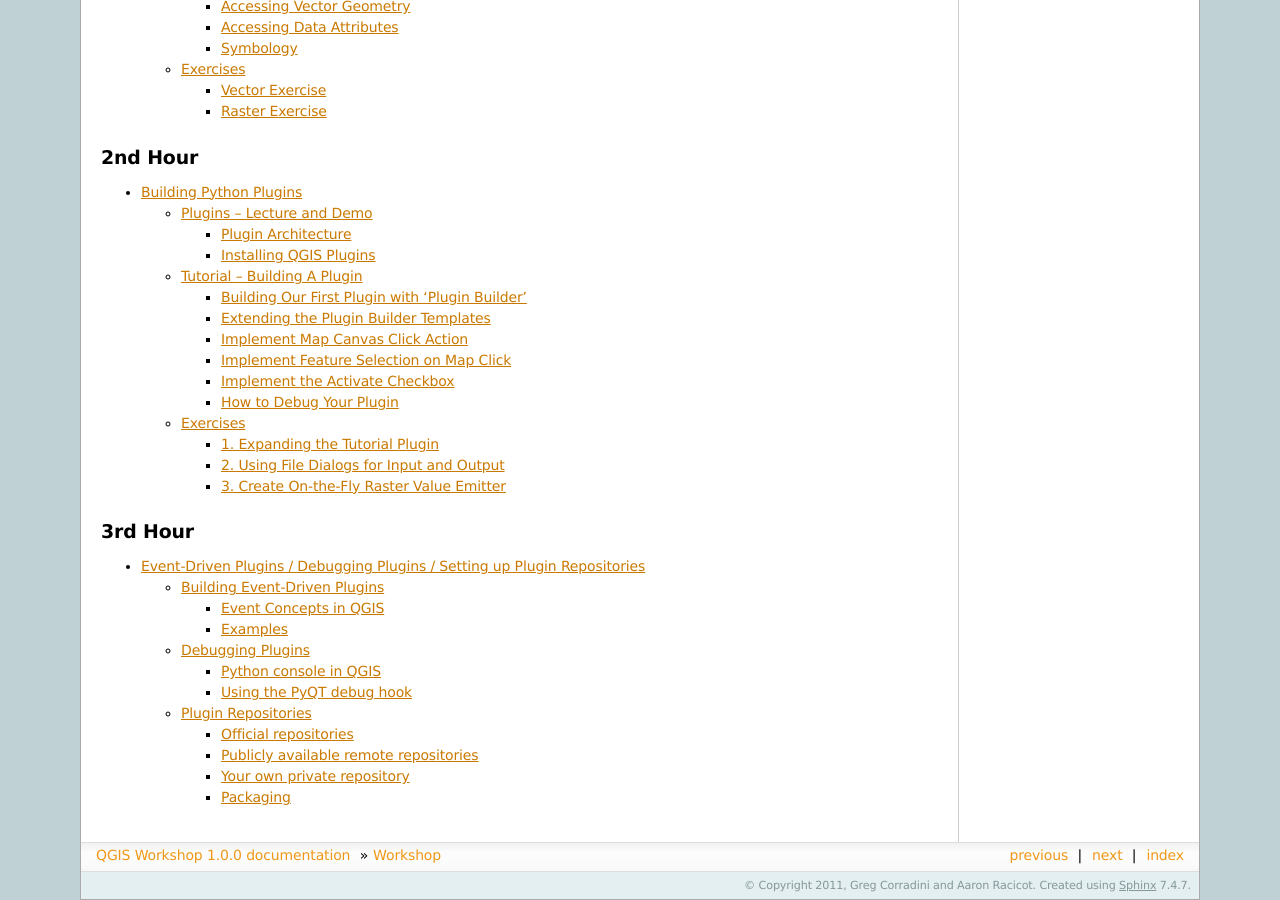
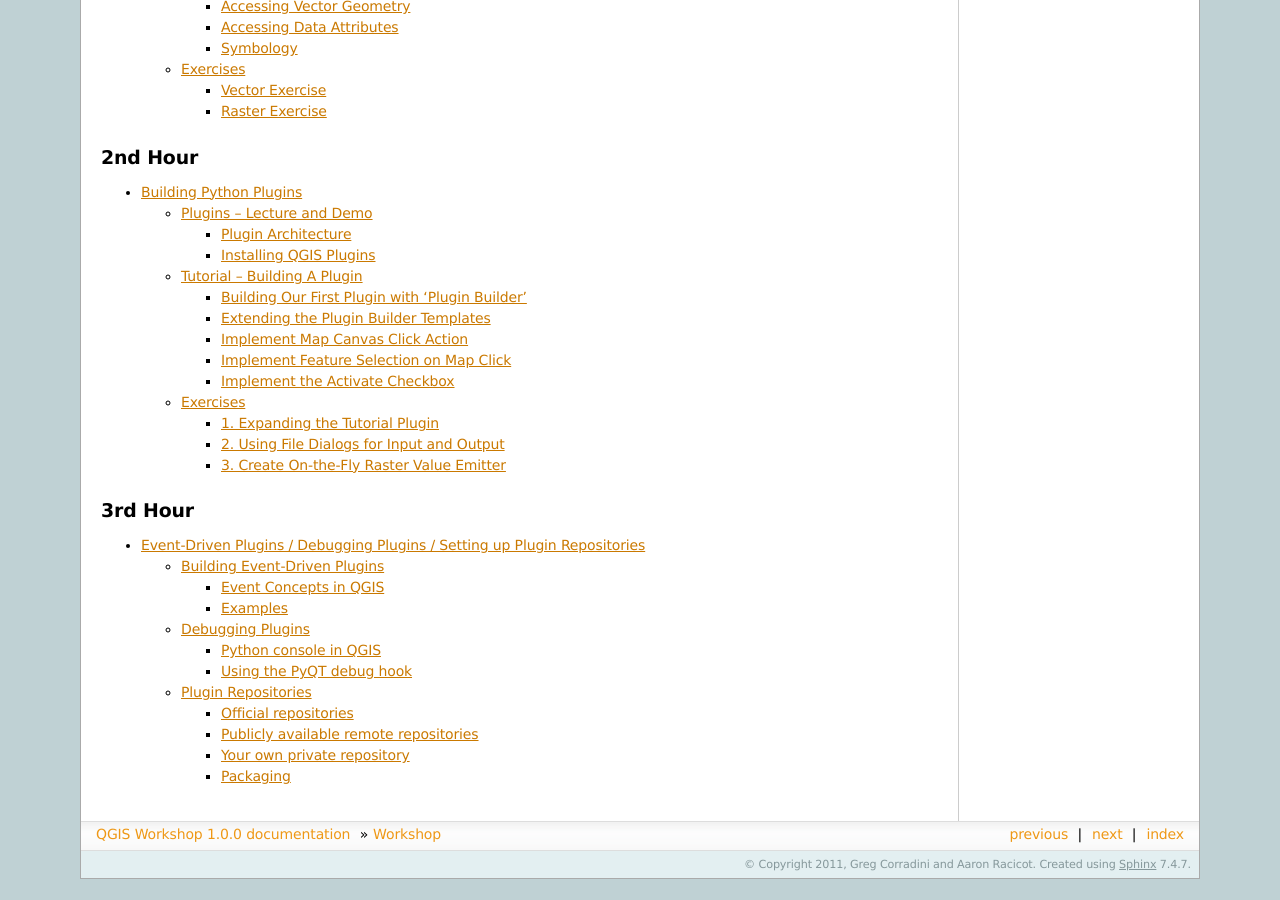
Before and after one commit to cugos/qgisworkshop_org, a Sphinx documentation site: the page built from docs/source/workshop/index.rst, in a window 1280 px wide and 900 px high, scrolled down 728 px. Built offline with Sphinx 7.4.7, drawn with Linux system fonts in a browser that asks for light colours; after the commit the page ends 1607 px from its top, so only the background shows below that.

Commit message:
removed debugging section from plugins_tutorial 2nd hour

```diff
--- a/docs/source/workshop/plugins_tutorial.rst
+++ b/docs/source/workshop/plugins_tutorial.rst
@@ -863,11 +863,3 @@
 .. image:: ../_static/plugin_tut_active.png
     :scale: 100%
     :align: center
-
--------------------------------------
-
-
-How to Debug Your Plugin
----------------------------
-
-# stub
```
